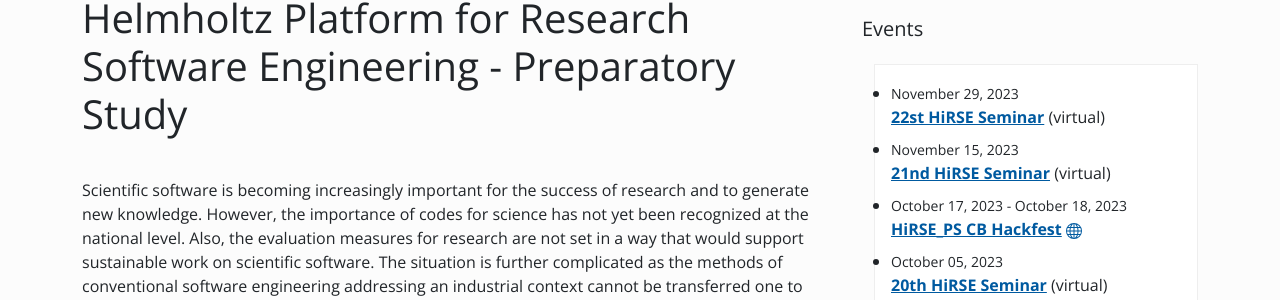
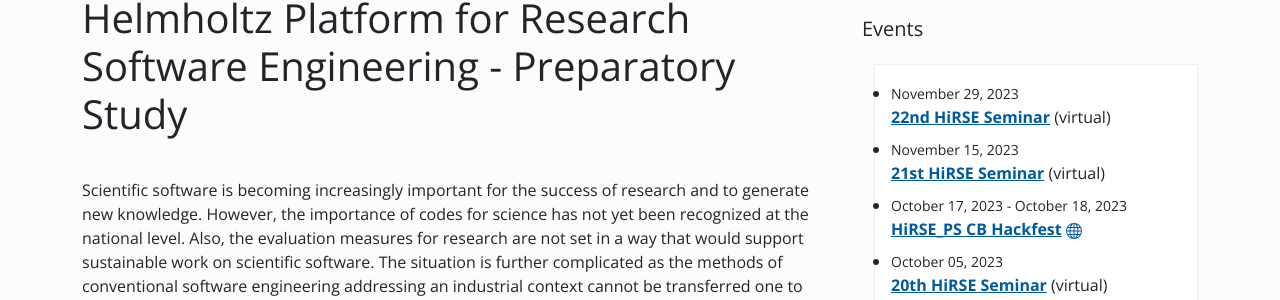
Before and after one commit to Helmholtz-HiRSE/helmholtz-hirse.github.io, a Jekyll site: the page built from index.md, in a window 1280 px wide. Shown: the part 417-717 px from the top of the page. Built offline with Jekyll 4.4.1, drawn with Linux system fonts in a browser that asks for light colours; nearby versions of some CDN libraries.

Commit message:
English hard language

```diff
--- a/_series/2023_11_15-seminar_21.md
+++ b/_series/2023_11_15-seminar_21.md
@@ -1,6 +1,6 @@
 ---
 layout: series
-title:  "21nd HiRSE Seminar"
+title:  "21st HiRSE Seminar"
 start_date: 2023-11-15
 location: virtual
 excerpt_separator: <!--more-->
--- a/_series/2023_11_29-seminar_22.md
+++ b/_series/2023_11_29-seminar_22.md
@@ -1,6 +1,6 @@
 ---
 layout: series
-title:  "22st HiRSE Seminar"
+title:  "22nd HiRSE Seminar"
 start_date: 2023-11-29
 location: virtual
 excerpt_separator: <!--more-->
```
